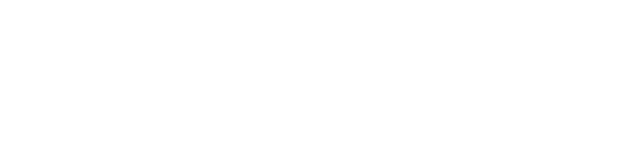
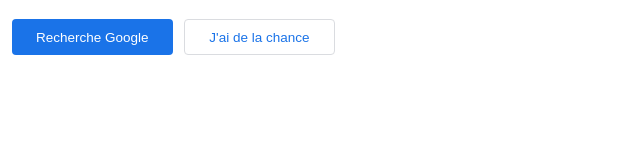
Before and after one commit to ChrisBlassiaux/fakesh, a plain HTML site: page index.html in a window 1280 px wide. Shown: the whole page, without its empty margins (0-640 px from the left). Drawn offline with Linux system fonts and the light colour scheme.

Commit message:
création et stylisation des button

```diff
--- a/index.html
+++ b/index.html
@@ -5,10 +5,12 @@
         <meta name="viewport" content="width=device-width, initial-scale=1.0">
         <title>Google</title>
         <link rel="stylesheet" href="style.css">
+        <link href="https://fonts.googleapis.com/css?family=Noto+Sans&display=swap" rel="stylesheet">
     </head>
     <body>
 
-
+        <input class="button1" type="submit" value="Recherche Google">
+        <input class="button2" type="submit" value="J'ai de la chance">
 
     </body>
 </html>
--- a/style.css
+++ b/style.css
@@ -0,0 +1,40 @@
+*{
+    font-family: arial, sans-serif;
+    font-size: 13.5px;
+}
+
+.button1{
+    background-color: #1a73e8;
+    color: #FFF;
+
+    border-radius: 4px;
+
+    border: none;
+
+    padding: 0px 24px;
+    height: 36px;
+    margin: 11px 4px;
+
+}
+
+.button2{
+    background-color: #FFF;
+    color: #1a73e8;
+    border: 1px solid #dadce0;
+
+    border-radius: 4px;
+    padding: 0px 24px;
+    height: 36px;
+    margin: 11px 4px;
+}
+
+
+/* hover */
+.button1:hover{
+    background-color: #1561c4;
+    cursor: pointer;
+}
+.button2:hover{
+    background-color: #e8f0fe;
+    cursor: pointer;
+}
```
